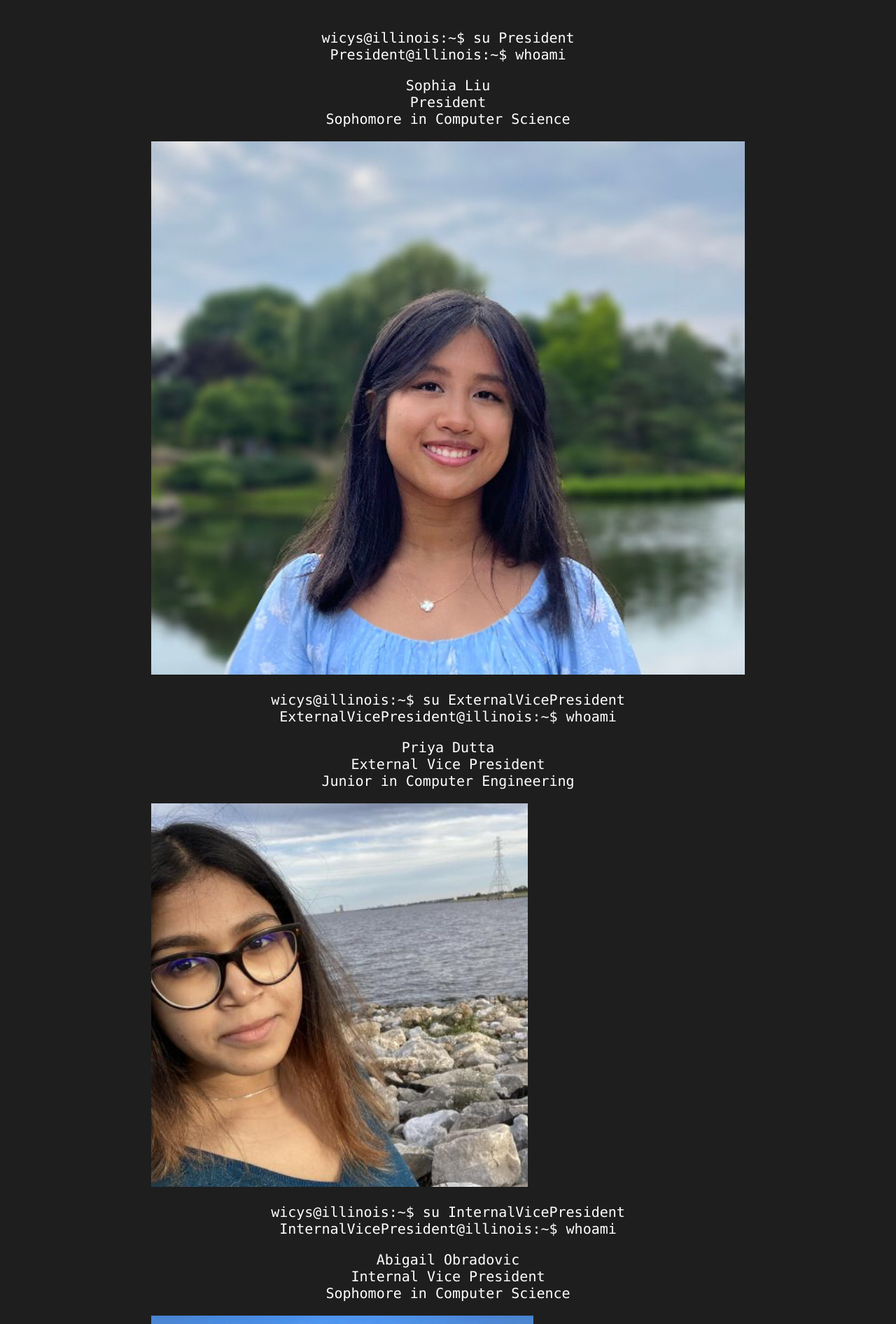
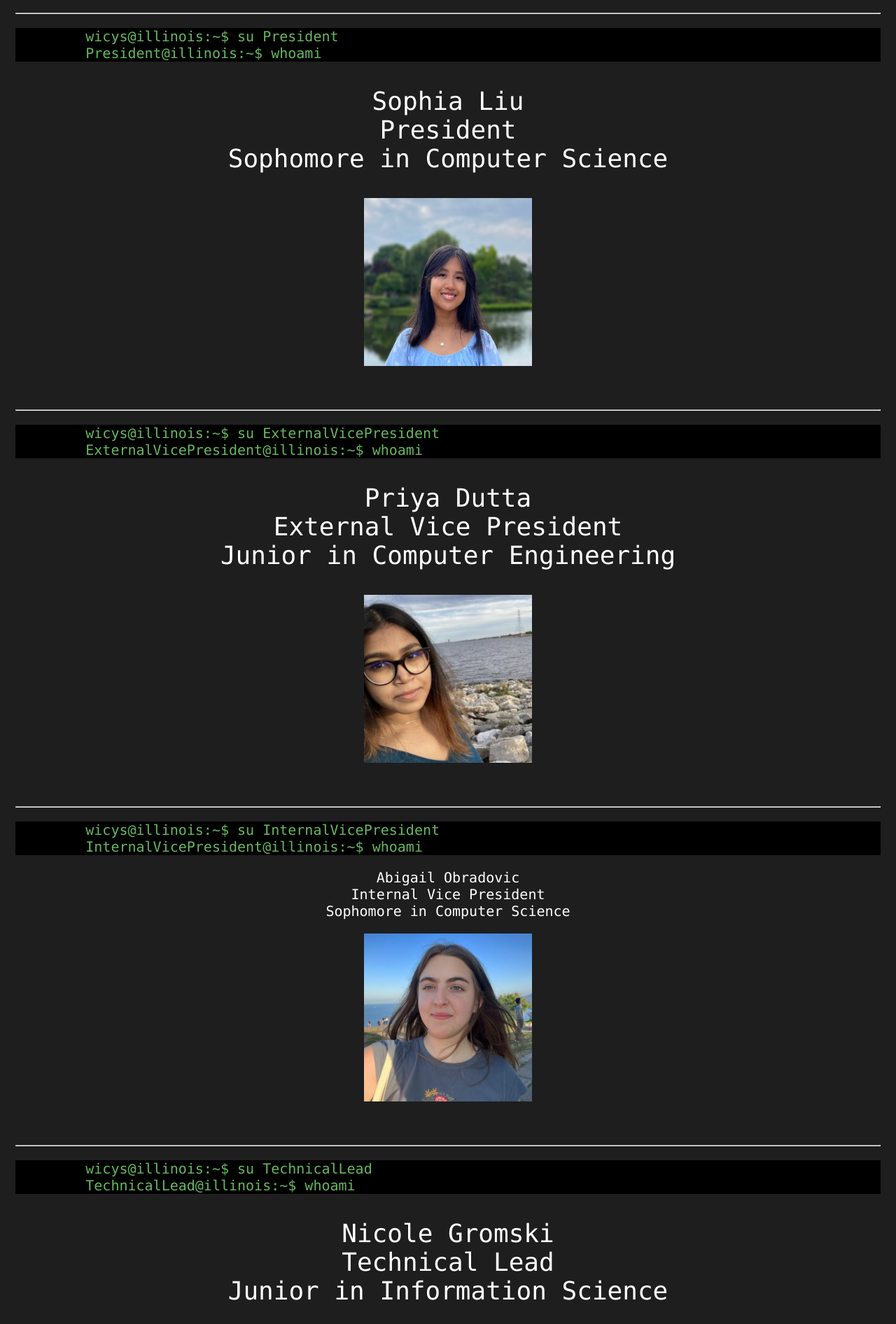
Before and after one commit to wicys/wicysillinois, a Next.js app: page /board in a window 1280 px wide. Shown: the part 418-2310 px from the top of the page at 70% size. Built offline with nearby package versions, Linux system fonts and the light colour scheme.

Commit message:
Add formatting for the board page

```diff
--- a/pages/board.css
+++ /dev/null
@@ -1,46 +0,0 @@
-html,
-body {
-  padding: 0;
-  margin: 0;
-  font-family: -apple-system, BlinkMacSystemFont, Segoe UI, Roboto, Oxygen, Ubuntu, Cantarell,
-    Fira Sans, Droid Sans, Helvetica Neue, sans-serif;
-}
-
-* {
-  box-sizing: border-box;
-}
-
-main {
-  padding: 5rem 0;
-  flex: 1;
-  display: flex;
-  flex-direction: column;
-  justify-content: center;
-  align-items: center;
-}
-
-code {
-  background: #fafafa;
-  border-radius: 5px;
-  padding: 0.75rem;
-  font-family: Menlo, Monaco, Lucida Console, Courier New, monospace;
-}
-
-.container {
-  height: 100vh;
-  display: flex;
-  flex-direction: column;
-  justify-content: center;
-  align-items: center;
-}
-.boardimages img{
-  width: 10em;
-  height: 10em;
-  margin-left:10em;
-  margin-right: 10em;
-}
-.name {
-  text-align: center;
-  font-size: 15px;
-  font-weight: bold;
-}
--- a/pages/board.js
+++ b/pages/board.js
@@ -1,6 +1,7 @@
 import Head from 'next/head'
 import Header from '@components/Header'
 import Footer from '@components/Footer'
+import styles from '../styles/board.module.css'
 export default function Board() {
   return (
     <div >
@@ -11,48 +12,80 @@ export default function Board() {
 
       <main>
         <Header title="Executive Board Members" />
-        <div className='boardimages'>
-        <p className="description">
+        <div className={styles.boardimages}>
+        <p className={styles.description}>
           wicys@illinois:~$ cd ..
-          <br/>wicys@illinois:~$
-          <br/>cat Board.txt
+          <br/>wicys@illinois:~$ cat Board.txt
         </p>
         <br></br>
         <h1>Meet the 2023-2023 Board!</h1>
-        <p>wicys@illinois:~$ su President<br/>President@illinois:~$ whoami</p>
-        <p class='name'>Sophia Liu<br/>President<br/>Sophomore in Computer Science</p>
+        <hr></hr>
+        <p class={styles.description}>wicys@illinois:~$ su President<br/>President@illinois:~$ whoami</p>
+        <p class={styles.boardnames}>Sophia Liu<br/>President<br/>Sophomore in Computer Science</p>
         <img src = "/prez.jpg"></img>
+        <br/>
+        <br/>
+        <br/>
+        <hr></hr>
 
-        <p>wicys@illinois:~$ su ExternalVicePresident<br/>ExternalVicePresident@illinois:~$ whoami</p>
-        <p class='name'>Priya Dutta<br/>External Vice President<br/>Junior in Computer Engineering</p>
+        <p class={styles.description}>wicys@illinois:~$ su ExternalVicePresident<br/>ExternalVicePresident@illinois:~$ whoami</p>
+        <p class={styles.boardnames}>Priya Dutta<br/>External Vice President<br/>Junior in Computer Engineering</p>
         <img src = "/extvp.png"></img>
+        <br/>
+        <br/>
+        <br/>
+        <hr></hr>
 
-        <p>wicys@illinois:~$ su InternalVicePresident<br/>InternalVicePresident@illinois:~$ whoami</p>
-        <p class='name'>Abigail Obradovic<br/>Internal Vice President<br/>Sophomore in Computer Science</p>
+        <p class={styles.description}>wicys@illinois:~$ su InternalVicePresident<br/>InternalVicePresident@illinois:~$ whoami</p>
+        <p class='boardnames'>Abigail Obradovic<br/>Internal Vice President<br/>Sophomore in Computer Science</p>
         <img src = "/intvp.png"></img>
+        <br/>
+        <br/>
+        <br/>
+        <hr></hr>
 
-        <p>wicys@illinois:~$ su TechnicalLead<br/>TechnicalLead@illinois:~$ whoami</p>
-        <p class='name'>Nicole Gromski<br/>Technical Lead<br/>Junior in Information Science</p>
+        <p class={styles.description}>wicys@illinois:~$ su TechnicalLead<br/>TechnicalLead@illinois:~$ whoami</p>
+        <p class={styles.boardnames}>Nicole Gromski<br/>Technical Lead<br/>Junior in Information Science</p>
         <img src = "/nicoletechlead.png"></img>
+        <br/>
+        <br/>
+        <br/>
+        <hr></hr>
 
-        <p>wicys@illinois:~$ su TechnicalLead<br/>TechnicalLead@illinois:~$ whoami</p>
-        <p class='name'>Athena Fung<br/>Technical Lead<br/>Junior in Computer Science</p>
+        <p class={styles.description}>wicys@illinois:~$ su TechnicalLead<br/>TechnicalLead@illinois:~$ whoami</p>
+        <p class={styles.boardnames}>Athena Fung<br/>Technical Lead<br/>Junior in Computer Science</p>
         <img src = "/athenatechlead.png"></img>
+        <br/>
+        <br/>
+        <br/>
+        <hr></hr>
 
-        <p>wicys@illinois:~$ su TechnicalLead<br/>TechnicalLead@illinois:~$ whoami</p>
-        <p class='name'>Japjeev Kaur<br/>Technical Lead<br/>Freshman in Computer Science and Economics</p>
+        <p class={styles.description}>wicys@illinois:~$ su TechnicalLead<br/>TechnicalLead@illinois:~$ whoami</p>
+        <p class={styles.boardnames}>Japjeev Kaur<br/>Technical Lead<br/>Freshman in Computer Science and Economics</p>
         <img src = "/japjeevtechlead.png"></img>
+        <br/>
+        <br/>
+        <br/>
+        <hr></hr>
 
-        <p>wicys@illinois:~$ su TechnicalLead<br/>TechnicalLead@illinois:~$ whoami</p>
-        <p class='name'>Kushi<br/>Technical Lead<br/>Sophomore in Computer Engineering</p>
+        <p class={styles.description}>wicys@illinois:~$ su TechnicalLead<br/>TechnicalLead@illinois:~$ whoami</p>
+        <p class={styles.boardnames}>Kushi Kalra<br/>Technical Lead<br/>Sophomore in Computer Engineering</p>
         <img src = "/kushitechlead.png"></img>
+        <br/>
+        <br/>
+        <br/>
+        <hr></hr>
 
-        <p>wicys@illinois:~$ su Treasurer<br/>Treasurer@illinois:~$ whoami</p>
-        <p class='name'>Sena Tiryaki<br/>Treasurer<br/>Freshman in Computer Engineering</p>
+        <p class={styles.description}>wicys@illinois:~$ su Treasurer<br/>Treasurer@illinois:~$ whoami</p>
+        <p class={styles.boardnames}>Sena Tiryaki<br/>Treasurer<br/>Freshman in Computer Engineering</p>
         <img src = "/treasurer.png"></img>
+        <br/>
+        <br/>
+        <br/>
+        <hr></hr>
 
-        <p>wicys@illinois:~$ su PublicRelationsChair<br/>PublicRelationsChair@illinois:~$ whoami</p>
-        <p class='name'>Alejandra Arias<br/>Public Relations Chair<br/>Sophomore in Information Science + Computer Science Minor</p>
+        <p class={styles.description}>wicys@illinois:~$ su PublicRelationsChair<br/>PublicRelationsChair@illinois:~$ whoami</p>
+        <p class={styles.boardnames}>Alejandra Arias<br/>Public Relations Chair<br/>Sophomore in Information Science + Computer Science Minor</p>
         <img src = "/pubrelations.png"></img>
         </div>
       </main>
--- /dev/null
+++ b/styles/board.module.css
@@ -0,0 +1,23 @@
+.container {
+  height: 100vh;
+  display: flex;
+  flex-direction: column;
+  justify-content: center;
+  align-items: center;
+}
+.boardimages img{
+  width: 15em;
+  height: 15em;
+  display: block;
+  margin-left: auto;
+  margin-right: auto;
+}
+.boardnames{
+  font-size: 2.25em;
+}
+.description{
+  color: #68B761;
+  padding-left: 5em;
+  text-align: left;
+  background-color: black;
+}
```
